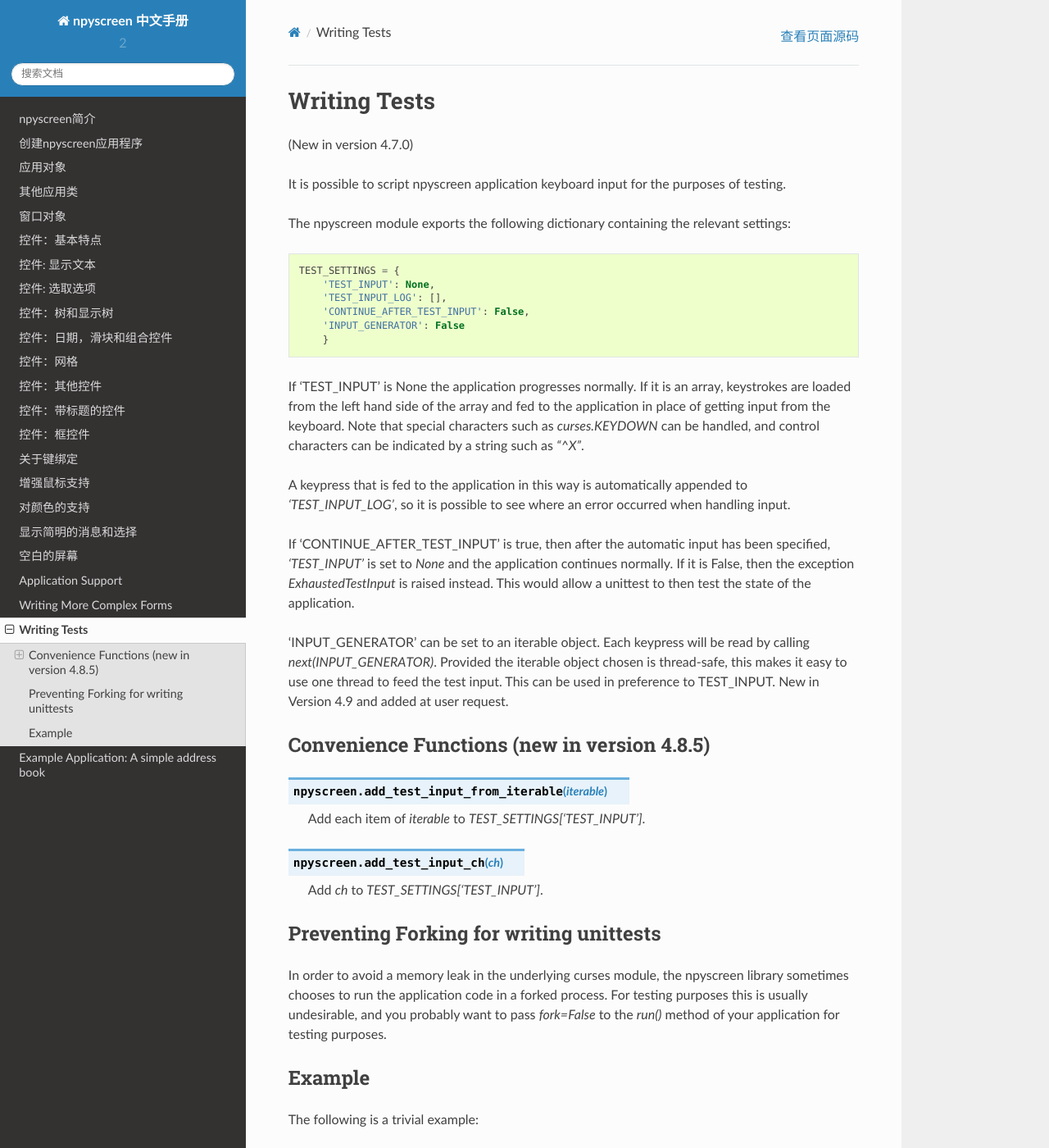
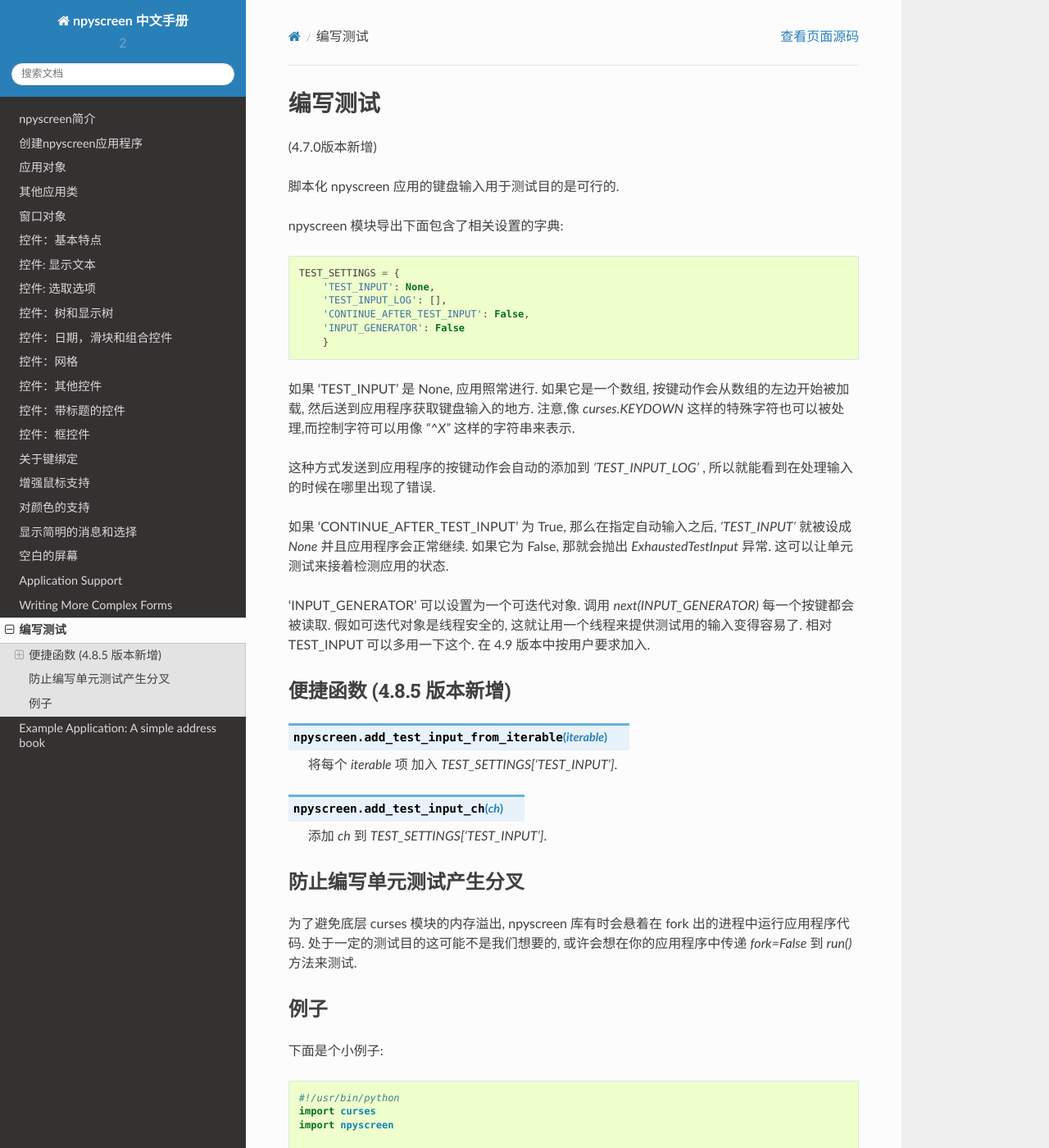
Before and after one commit to will-mei/npyscreen_doc_zh, a Sphinx documentation site: the page built from docs/source/writing-tests.rst, in a window 1280 px wide and 1400 px high. Shown: the whole window at 82% size. Built offline with Sphinx 7.4.7 and the Read the Docs theme 2.0.0, drawn with Linux system fonts in a browser that asks for light colours.

Commit message:
writing-tests

```diff
--- a/docs/source/writing-tests.rst
+++ b/docs/source/writing-tests.rst
@@ -1,11 +1,11 @@
-Writing Tests
-=============
+编写测试
+=========
 
-(New in version 4.7.0)
+(4.7.0版本新增)
 
-It is possible to script npyscreen application keyboard input for the purposes of testing.
+脚本化 npyscreen 应用的键盘输入用于测试目的是可行的.
 
-The npyscreen module exports the following dictionary containing the relevant settings::
+npyscreen 模块导出下面包含了相关设置的字典::
 
     TEST_SETTINGS = {
         'TEST_INPUT': None,
@@ -14,40 +14,40 @@ The npyscreen module exports the following dictionary containing the relevant se
         'INPUT_GENERATOR': False
         }
 
-If 'TEST_INPUT' is None the application progresses normally.  If it is an array, keystrokes are loaded from the left hand side of the array and fed to the application in place of getting input from the keyboard.  Note that special characters such as *curses.KEYDOWN* can be handled, and control characters can be indicated by a string such as *"^X"*.
+如果 'TEST_INPUT' 是 None, 应用照常进行. 如果它是一个数组, 按键动作会从数组的左边开始被加载, 然后送到应用程序获取键盘输入的地方. 注意,像 *curses.KEYDOWN* 这样的特殊字符也可以被处理,而控制字符可以用像 *"^X"* 这样的字符串来表示.
 
-A keypress that is fed to the application in this way is automatically appended to *'TEST_INPUT_LOG'*, so it is possible to see where an error occurred when handling input.
+这种方式发送到应用程序的按键动作会自动的添加到 *'TEST_INPUT_LOG'* , 所以就能看到在处理输入的时候在哪里出现了错误.
 
-If 'CONTINUE_AFTER_TEST_INPUT' is true, then after the automatic input has been specified, *'TEST_INPUT'* is set to *None* and the application continues normally.  If it is False, then the exception *ExhaustedTestInput* is raised instead.  This would allow a unittest to then test the state of the application.
+如果 'CONTINUE_AFTER_TEST_INPUT' 为 True, 那么在指定自动输入之后, *'TEST_INPUT'* 就被设成 *None* 并且应用程序会正常继续. 如果它为 False, 那就会抛出  *ExhaustedTestInput* 异常. 这可以让单元测试来接着检测应用的状态.
 
-'INPUT_GENERATOR' can be set to an iterable object.  Each keypress will be read by calling `next(INPUT_GENERATOR)`.  Provided the iterable object chosen is thread-safe, this makes it easy to use one thread to feed the test input.  This can be used in preference to TEST_INPUT.  New in Version 4.9 and added at user request.
+'INPUT_GENERATOR' 可以设置为一个可迭代对象. 调用 `next(INPUT_GENERATOR)` 每一个按键都会被读取. 假如可迭代对象是线程安全的, 这就让用一个线程来提供测试用的输入变得容易了. 相对 TEST_INPUT 可以多用一下这个. 在 4.9 版本中按用户要求加入.
 
 
 
-Convenience Functions (new in version 4.8.5)
+便捷函数 (4.8.5 版本新增)
 --------------------------------------------
 
 .. py:function:: npyscreen.add_test_input_from_iterable(iterable)
 
-	Add each item of `iterable` to `TEST_SETTINGS['TEST_INPUT']`.
+	将每个 `iterable` 项 加入 `TEST_SETTINGS['TEST_INPUT']`.
 
 .. py:function:: npyscreen.add_test_input_ch(ch)
 
-	Add `ch` to `TEST_SETTINGS['TEST_INPUT']`.
+	添加 `ch` 到 `TEST_SETTINGS['TEST_INPUT']`.
 
 
-Preventing Forking for writing unittests
+防止编写单元测试产生分叉
 ----------------------------------------
 
-In order to avoid a memory leak in the underlying curses module, the npyscreen library sometimes chooses to run the application code in a forked process.  For testing purposes this is usually undesirable, and you probably want to pass `fork=False` to the `run()` method of your application for testing purposes.
+为了避免底层 curses 模块的内存溢出, npyscreen 库有时会悬着在 fork 出的进程中运行应用程序代码. 处于一定的测试目的这可能不是我们想要的, 或许会想在你的应用程序中传递 `fork=False` 到 `run()` 方法来测试.
 
 
 
 
-Example
+例子
 -------
 
-The following is a trivial example::
+下面是个小例子::
 
     #!/usr/bin/python
     import curses
```
